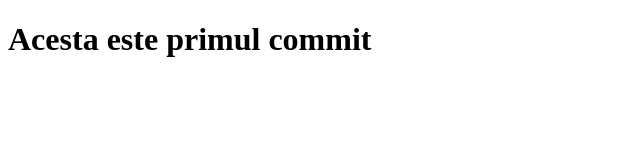
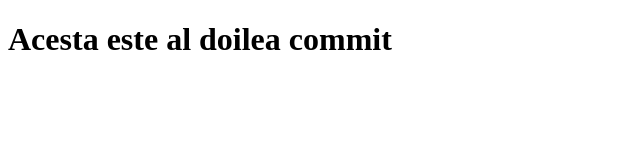
Before and after one commit to AAW1742/Neagu-Boghean, a plain HTML site: page index.html in a window 1280 px wide. Shown: the whole page, without its empty margins (0-640 px from the left). Drawn offline with Linux system fonts and the light colour scheme.

Commit message:
Al doilea commit Boghean

```diff
--- a/index.html
+++ b/index.html
@@ -7,6 +7,6 @@
     <title>Document</title>
 </head>
 <body>
-    <H1>Acesta este primul commit</H1>
+    <H1>Acesta este al doilea commit</H1>
 </body>
 </html>
```
